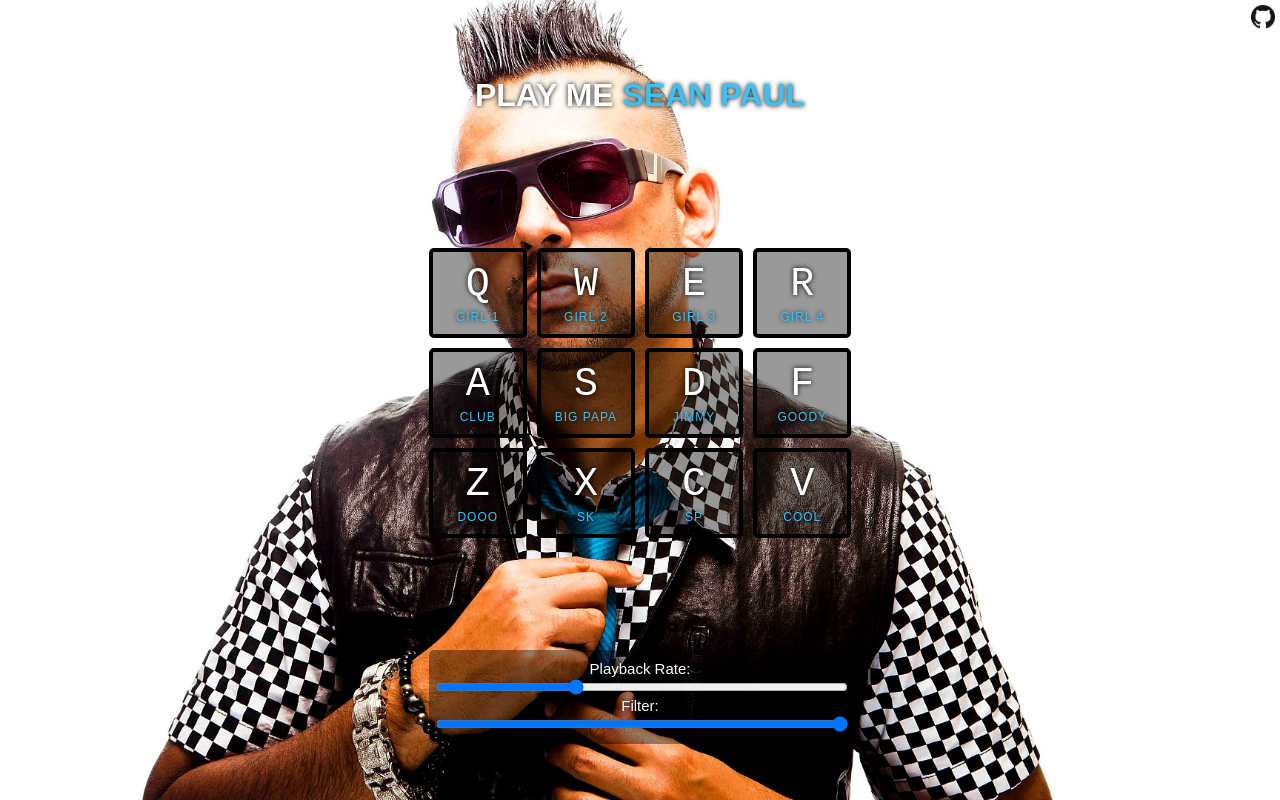
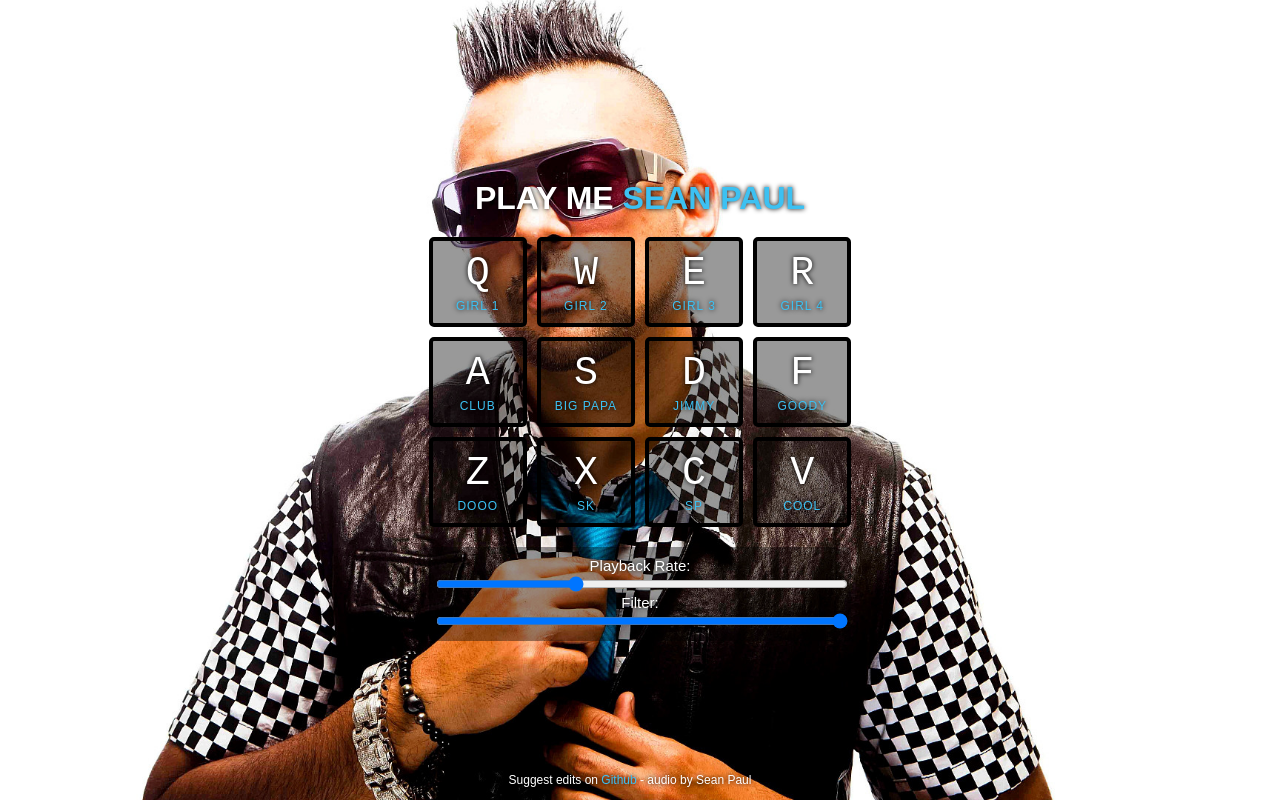
Before and after one commit to tedcurrent/seanpaul-soundboard, a website: page public/index.html in a window 1280 px wide. Drawn offline with Linux system fonts and the light colour scheme.

Commit message:
Add attribution etc

```diff
--- a/public/index.html
+++ b/public/index.html
@@ -1,5 +1,6 @@
 <!DOCTYPE html>
 <html lang="en">
+
 <head>
   <meta charset="UTF-8">
   <title>Play me Sean Paul</title>
@@ -8,6 +9,7 @@
 
 <body>
   <div class="container">
+    <div>
       <h1>Play me <span class="highlight">Sean Paul</span></h1>
       <div class="keys">
         <div data-key="81" class="key">
@@ -66,8 +68,11 @@
         <input name="filter" type="range" min="0" max="18000" value="18000" step="100" />
       </div>
     </div>
-
-  <footer><a href="https://github.com/tedcurrent/" target="_blank"><img src="images/GitHub-Mark-32px.png" /></a></footer>
+  </div>
+  <footer>
+    Suggest edits on <a href="https://github.com/tedcurrent/" target="_blank">Github</a>
+    - audio by Sean Paul
+  </footer>
 
   <audio data-key="81" src="sounds/girl1.wav"></audio>
   <audio data-key="87" src="sounds/girl2.wav"></audio>
--- a/public/style.css
+++ b/public/style.css
@@ -24,6 +24,7 @@
   text-transform: uppercase;
   text-align: center;
   font-size: 32px;
+  margin-bottom: 2rem;
 }
 
 .highlight {
@@ -34,6 +35,7 @@
   display: grid;
   grid-template-columns: repeat(4, 1fr);
   grid-gap: 1rem;
+  margin-bottom: 2rem;
 }
 
 .key {
@@ -92,11 +94,23 @@
 }
 
 footer {
+  font-size: 1.2rem;
   position: absolute;
-  top: 5px;
-  right: 5px;
+  bottom: 0;
+  right: 0;
+  padding: 1rem;
+  line-height: 2rem;
+  width: 100%;
+  text-align: center;
 }
 
-footer > a > img {
-  width: 24px;
+footer > a {
+  color: #3cc1f2;
+  text-decoration: none;
+  transition: all .2s;
+  border-bottom: 1px solid rgba(0,0,0,0.0);
 }
+
+footer > a:hover {
+  border-bottom: 1px solid #3cc1f2;
+}
```
Also changed, not shown: public/images/GitHub-Mark-32px.png (deleted). Lines whose indentation alone changed are shown as unchanged.
